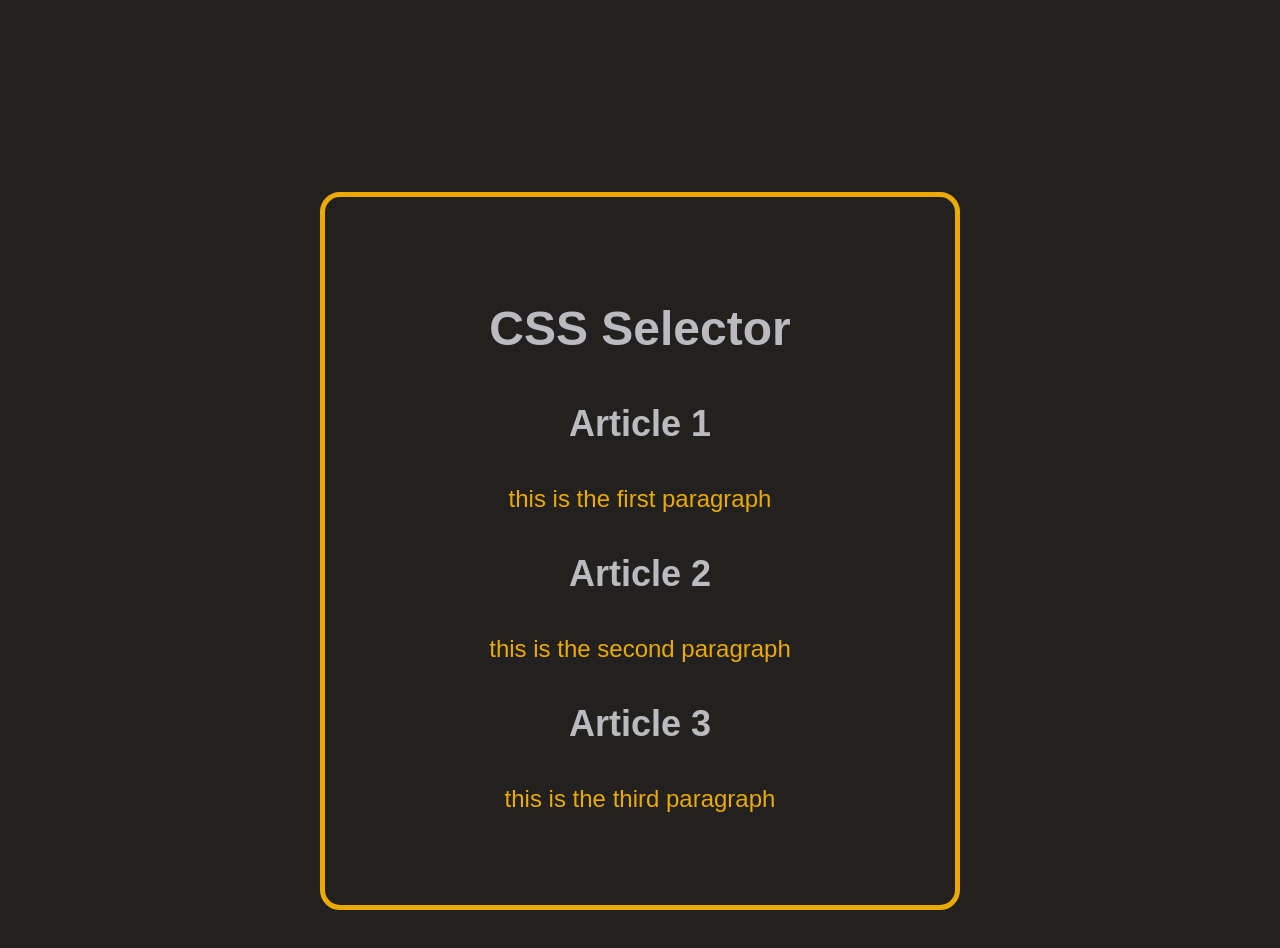
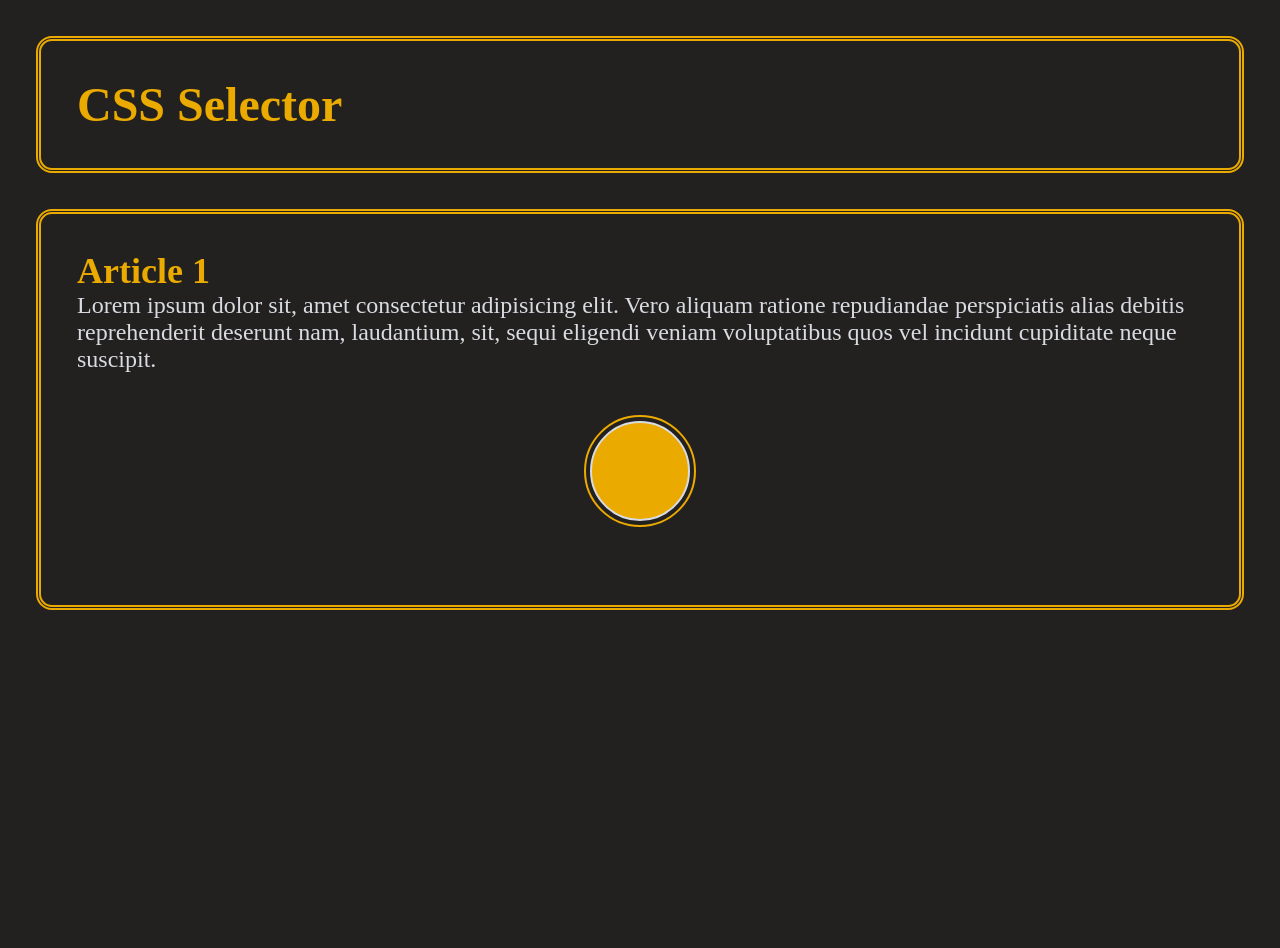
Before and after one commit to Ced1115/Learning-frontend, a plain HTML site: page Frontend Course/CSS_course/index.html in a window 1280 px wide. After the commit the page ends 800 px from the top, so only its background shows below. Drawn offline with Linux system fonts and the light colour scheme.

Commit message:
Refactor layout and styling for CSS course demo
Updated CSS to use a container class for layout, added global box-sizing, and introduced a styled circle element. Simplified HTML structure to use header and main containers, replaced sample articles with a single article and demo content for improved clarity and demonstration.

```diff
--- a/Frontend Course/CSS_course/css/style.css
+++ b/Frontend Course/CSS_course/css/style.css
@@ -1,17 +1,35 @@
-body{
-    font-size:  1.5rem;
-    font-family: Arial, Helvetica, sans-serif;
-    line-height: 1.5;
+* {
+    margin: 0;
+    padding: 0;
+    box-sizing: border-box;
+}
+
+body {
     background-color: #23211F;
-    color: #BBBBBF;
-    text-align: center;
-    border: 5px solid #EBAA00;
-    border-radius: 20px;
-    margin: 15% 25%;
-    padding: 5% 5%;
+    color: #EBAA00;
+
+}
+
+.container {
+    border: 5px double #EBAA00;
+    border-radius: 1rem;
+    font-size: 1.5rem;
+    margin: 1.5em;
+    padding: 1.5em;
 }
 
 p {
-    color: #EBAA00;
+    color: #D8DBE2;
 
 }
+
+.circle {
+    margin: 3rem auto;
+    background-color: #EBAA00;
+    width: 100px;
+    height: 100px;
+    border: 2px solid #D8DBE2;
+    border-radius: 50%;
+    outline: 2px solid #EBAA00;
+    outline-offset: 0.25rem;
+}
--- a/Frontend Course/CSS_course/index.html
+++ b/Frontend Course/CSS_course/index.html
@@ -7,18 +7,16 @@
     <link rel="stylesheet" href="css/style.css">
 </head>
 <body>
-    <h1>CSS Selector</h1>
-    <article>
-        <h2>Article 1</h2>
-        <p class="highlight">this is the first paragraph</p>
-    </article>
-    <article>
-        <h2>Article 2</h2>
-        <p id="second" class="gray">this is the second paragraph</p>
-    </article>
-    <article>
-        <h2>Article 3</h2>
-        <p class="gray">this is the <span class="highlight">third</span> paragraph</p>
-    </article>
+    <header class="container">
+        <h1>CSS Selector</h1>
+    </header>
+    <main class="container">
+        <article>
+            <h2>Article 1</h2>
+            <p>Lorem ipsum dolor sit, amet consectetur adipisicing elit. Vero aliquam ratione repudiandae perspiciatis alias debitis reprehenderit deserunt nam, laudantium, sit, sequi eligendi veniam voluptatibus quos vel incidunt cupiditate neque suscipit.</p>
+            <div class="circle"></div>
+        </article>
+    </main>
+
 </body>
 </html>
```
